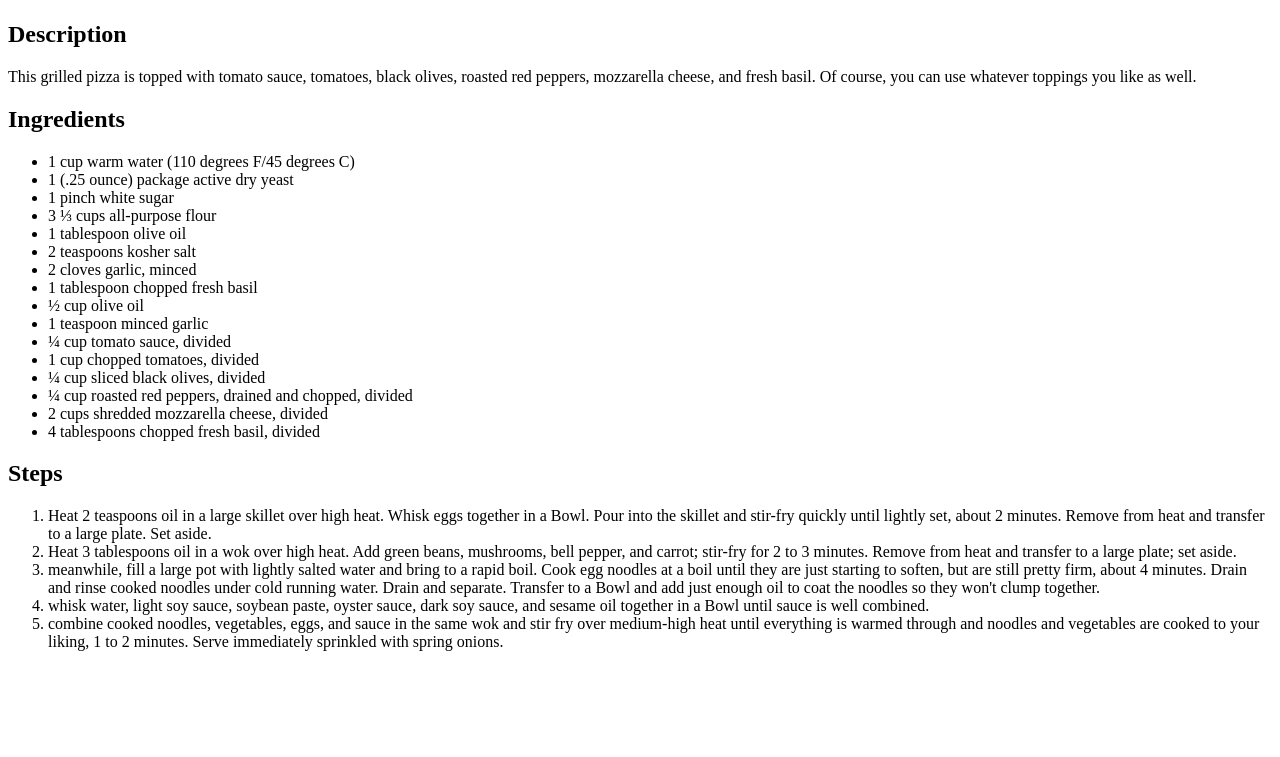
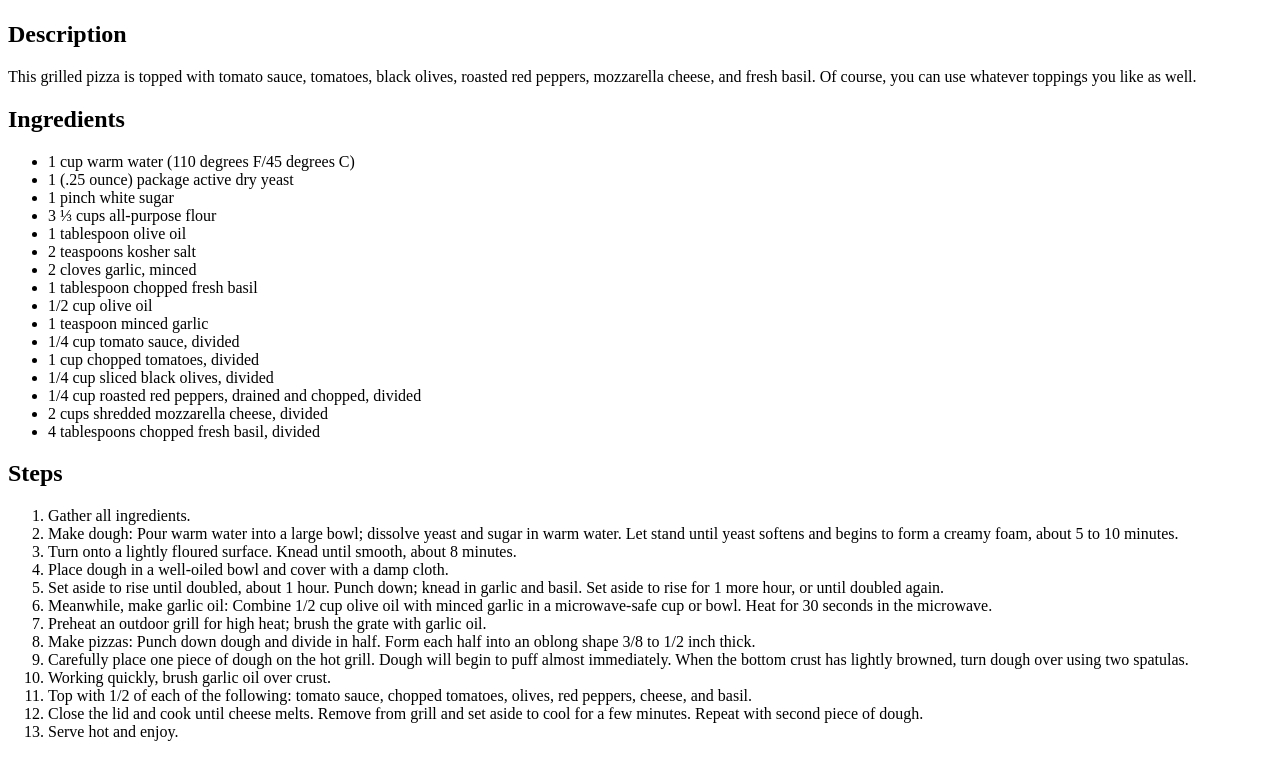
Before and after one commit to roh-shenanigans/odin-recipes, a plain HTML site: page recipes/grilled-pizza.html in a window 1280 px wide. Shown: the part 409-1166 px from the top of the page. Before the commit the page ends 1076 px from the top, so only its background shows below. Drawn offline with Linux system fonts and the light colour scheme.

Commit message:
Fill proper details for grilled-pizza

```diff
--- a/recipes/grilled-pizza.html
+++ b/recipes/grilled-pizza.html
@@ -24,12 +24,12 @@
             <li>2 teaspoons kosher salt</li>
             <li>2 cloves garlic, minced</li>
             <li>1 tablespoon chopped fresh basil</li>
-            <li>½ cup olive oil</li>
+            <li>1/2 cup olive oil</li>
             <li>1 teaspoon minced garlic</li>
-            <li>¼ cup tomato sauce, divided</li>
+            <li>1/4 cup tomato sauce, divided</li>
             <li>1 cup chopped tomatoes, divided</li>
-            <li>¼ cup sliced black olives, divided</li>
-            <li>¼ cup roasted red peppers, drained and chopped, divided</li>
+            <li>1/4 cup sliced black olives, divided</li>
+            <li>1/4 cup roasted red peppers, drained and chopped, divided</li>
             <li>2 cups shredded mozzarella cheese, divided</li>
             <li>4 tablespoons chopped fresh basil, divided</li>
         </ul>
@@ -38,16 +38,31 @@
         <h2>Steps</h2>
         <ol>
 
-            <li>Heat 2 teaspoons oil in a large skillet over high heat. Whisk eggs together in a Bowl. Pour into the skillet and stir-fry quickly until lightly set, about 2 minutes. Remove from heat and transfer to a large plate. Set aside.</li>
+            <li>Gather all ingredients.</li>
 
-            <li>Heat 3 tablespoons oil in a wok over high heat. Add green beans, mushrooms, bell pepper, and carrot; stir-fry for 2 to 3 minutes. Remove from heat and transfer to a large plate; set aside.</li>
+            <li>Make dough: Pour warm water into a large bowl; dissolve yeast and sugar in warm water. Let stand until yeast softens and begins to form a creamy foam, about 5 to 10 minutes.</li>
 
-            <li>meanwhile, fill a large pot with lightly salted water and bring to a rapid boil. Cook egg noodles at a boil until they are just starting to soften, but are still pretty firm, about 4 minutes. Drain and rinse cooked noodles under cold running water. Drain and separate. Transfer to a Bowl and add just enough oil to coat the noodles so they won't clump together.</li>
+            <li>Turn onto a lightly floured surface. Knead until smooth, about 8 minutes.</li>
 
-            <li>whisk water, light soy sauce, soybean paste, oyster sauce, dark soy sauce, and sesame oil together in a Bowl until sauce is well combined.</li>
+            <li>Place dough in a well-oiled bowl and cover with a damp cloth.</li>
 
-            <li>combine cooked noodles, vegetables, eggs, and sauce in the same wok and stir fry over medium-high heat until everything is warmed through and noodles and vegetables are cooked to your liking, 1 to 2 minutes. Serve immediately sprinkled with spring onions.</li>
+            <li>Set aside to rise until doubled, about 1 hour. Punch down; knead in garlic and basil. Set aside to rise for 1 more hour, or until doubled again.</li>
 
+            <li>Meanwhile, make garlic oil: Combine 1/2 cup olive oil with minced garlic in a microwave-safe cup or bowl. Heat for 30 seconds in the microwave.</li>
+
+            <li>Preheat an outdoor grill for high heat; brush the grate with garlic oil.</li>
+
+            <li>Make pizzas: Punch down dough and divide in half. Form each half into an oblong shape 3/8 to 1/2 inch thick.</li>
+
+            <li>Carefully place one piece of dough on the hot grill. Dough will begin to puff almost immediately. When the bottom crust has lightly browned, turn dough over using two spatulas. </li>
+
+            <li>Working quickly, brush garlic oil over crust. </li>
+
+            <li>Top with 1/2 of each of the following: tomato sauce, chopped tomatoes, olives, red peppers, cheese, and basil. </li>
+
+            <li>Close the lid and cook until cheese melts. Remove from grill and set aside to cool for a few minutes. Repeat with second piece of dough. </li>
+
+            <li>Serve hot and enjoy.</li>
         </ol>
     </body>
 </html>
```
